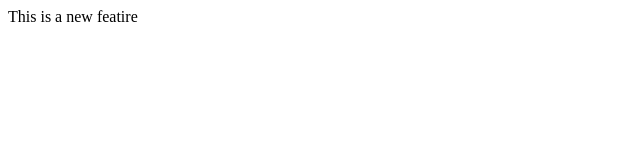
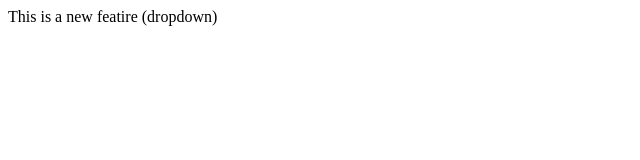
Before and after one commit to sarthakmirchandani/localrepo, a plain HTML site: page index.html in a window 1280 px wide. Shown: the whole page, without its empty margins (0-640 px from the left). Drawn offline with Linux system fonts and the light colour scheme.

Commit message:
Add dropdown

```diff
--- a/index.html
+++ b/index.html
@@ -1 +1 @@
-<p> This is a new featire</p>
+<p> This is a new featire (dropdown)</p>
```
